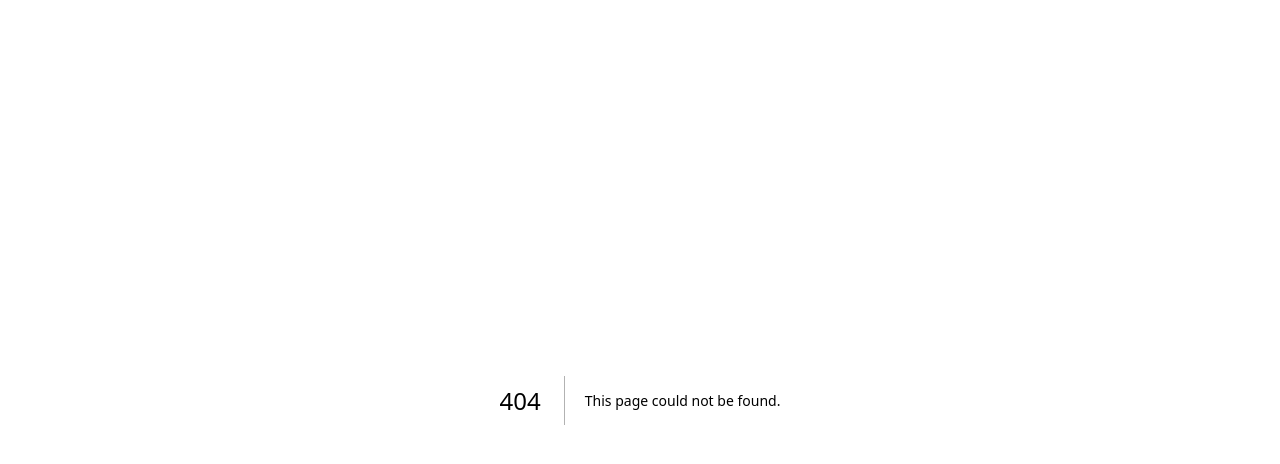
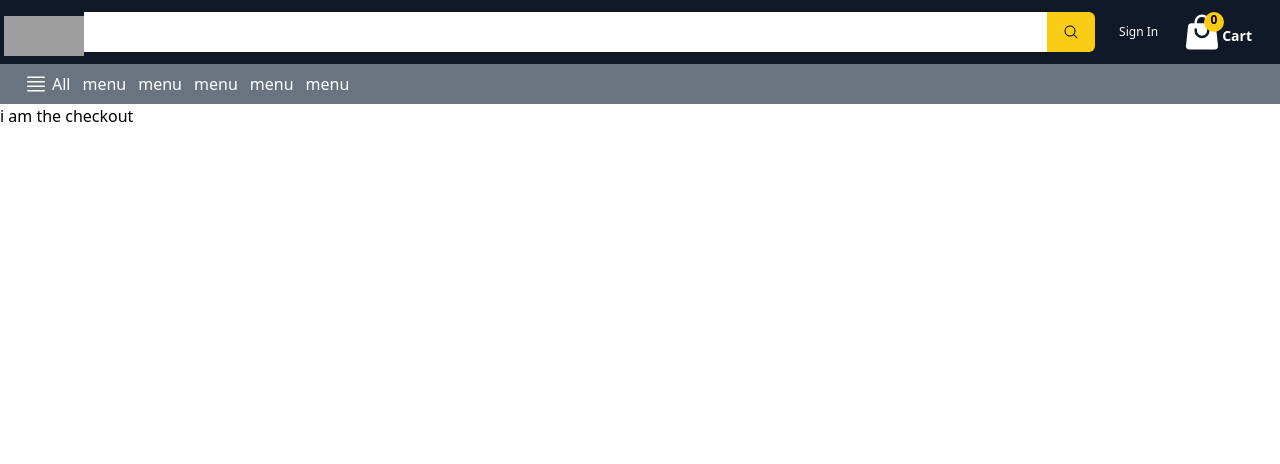
Before and after one commit to joykamlomo/my-storefront, a Next.js app: page /checkout in a window 1280 px wide. Before the commit this address had no page. Shown: the top 464 px of the page. Built offline with nearby package versions, Linux system fonts and the light colour scheme; no server answers; grey boxes are pictures that could not be loaded.

Commit message:
handle checkout & routing

```diff
--- a/components/Header.js
+++ b/components/Header.js
@@ -6,9 +6,13 @@ import {
   ShoppingBagIcon,
 } from '@heroicons/react/24/solid';
 import { useSession, signIn, signOut } from 'next-auth/react';
+import { useRouter } from 'next/router';
 
 function Header() {
   const { data: session } = useSession();
+
+  // routing
+  const router = useRouter();
   // session.user
   return (
     <header>
@@ -54,7 +58,10 @@ function Header() {
             </div>
           )}
 
-          <div className="relative link flex items-center">
+          <div
+            onclick={() => router.push('/checkout')}
+            className="relative link flex items-center"
+          >
             <span className="absolute top-0 right-0 md:right-7 h-5 w-5 bg-yellow-400 text-center text-black font-bold rounded-full">
               0
             </span>
--- /dev/null
+++ b/pages/checkout.js
@@ -0,0 +1,25 @@
+import Head from 'next/head';
+import React from 'react';
+import Header from '../components/Header';
+
+function checkout() {
+  return (
+    <div>
+      <Head>
+        <title>Create Next App</title>
+        <meta name="description" content="Generated by create next app" />
+        <link rel="icon" href="/favicon.ico" />
+      </Head>
+
+      <Header />
+      <main className="max-w-screen-2xl mx-auto">
+        {/* <Banner /> */}
+        <h1>i am the checkout</h1>
+
+        {/* <ProductFeed products={products} /> */}
+      </main>
+    </div>
+  );
+}
+
+export default checkout;
```
